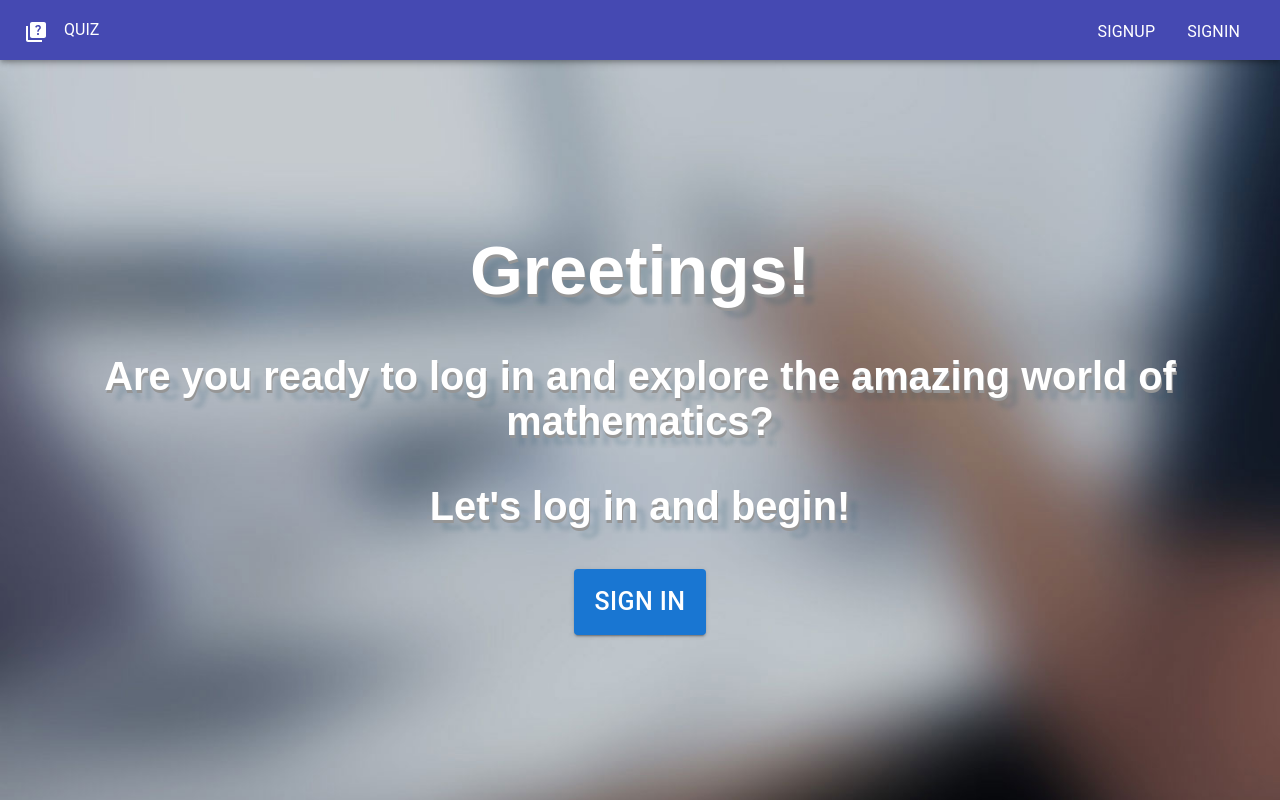
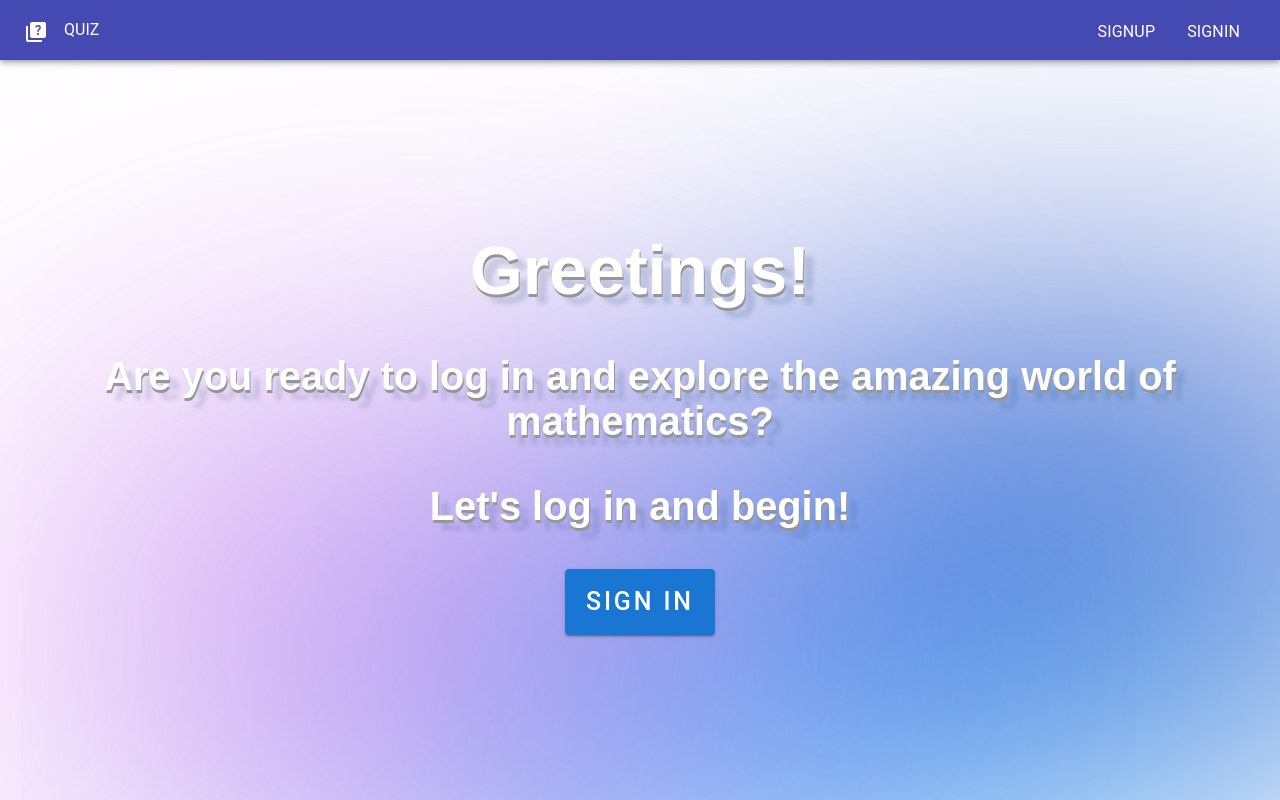
Before and after one commit to JeffLiusGitHub/react_quiz_redux_reactQuery_node_react_router, a React (Create React App) app in the folder react-quiz/: page / in a window 1280 px wide. Built offline with nearby package versions, Linux system fonts and the light colour scheme; a web font is replaced by a local one.

Commit message:
add welcome page and form background color

```diff
--- a/react-quiz/src/Page/WelcomePage.js
+++ b/react-quiz/src/Page/WelcomePage.js
@@ -19,7 +19,11 @@ const WelcomePage = () => {
 					</h3>
 					<h3>Let's log in and begin!</h3>
 				</SloganContainer>
-				<CustomButton toUrl={'auth/signin'} buttonContent={'SIGN IN'} />
+				<CustomButton
+					toUrl={'auth/signin'}
+					buttonContent={'SIGN IN'}
+					style={{ fontSize: '100px' }}
+				/>
 			</ContentContainer>
 		</>
 	);
--- a/react-quiz/src/Page/WelcomePageStyle.js
+++ b/react-quiz/src/Page/WelcomePageStyle.js
@@ -1,9 +1,9 @@
 import styled from 'styled-components';
-import background from '../assets/background.jpg';
+import landingBackground from '../assets/landingPage.svg';
 import { mobile, laptop, tablet } from '../helpers/responsive';
 
 export const BackgroundContainer = styled.div`
-	background-image: url(${background});
+	background-image: url(${landingBackground});
 	background-size: cover;
 	backdrop-filter: blur(5px);
 	height: 100%;
--- a/react-quiz/src/components/FormComponent.js
+++ b/react-quiz/src/components/FormComponent.js
@@ -5,6 +5,7 @@ import {
 	Container,
 	IconSection,
 	FormSection,
+	FormBackground,
 	FormContainer,
 	Title,
 	Input,
@@ -58,6 +59,7 @@ const FormComponent = ({ title, animationType, fetchUrl, onSuccess }) => {
 					<Button onClick={onSubmit}>{title.toUpperCase()}</Button>
 					{error}
 				</FormContainer>
+				<FormBackground />
 			</FormSection>
 		</Container>
 	);
--- a/react-quiz/src/components/FormComponentStyle.js
+++ b/react-quiz/src/components/FormComponentStyle.js
@@ -13,6 +13,7 @@ export const IconSection = styled.div`
 	width: 30%;
 	height: 100%;
 	background-color: rgba(61, 61, 237, 0.249);
+	/* background-color: linear-gradient(160deg, #5e7ef9 15%, #ffa2ba 70%); */
 	display: flex;
 	justify-content: center;
 	align-items: center;
@@ -25,12 +26,21 @@ export const FormSection = styled.div`
 	display: flex;
 	justify-content: center;
 	align-items: center;
-	background: radial-gradient(
-		circle,
-		rgba(207, 207, 251, 1) 0%,
-		rgba(148, 187, 233, 1) 100%
-	);
+	background: linear-gradient(160deg, #5e7ef9 15%, #ffa2ba 70%) !important;
+
 	${laptop({ width: '100%' })};
+`;
+export const FormBackground = styled.div`
+	position: absolute;
+	max-width: unset;
+	height: 100%;
+	display: flex;
+	justify-content: center;
+	align-items: center;
+	background: linear-gradient(160deg, #5e7ef9 15%, #ffa2ba 70%) !important;
+	filter: blur(150px);
+	transform: skewY(-20deg) translateY(0) translateZ(0);
+	z-index: -100;
 `;
 export const FormContainer = styled.form`
 	width: 50%;
```
Also changed, not shown: react-quiz/src/assets/background.jpg (deleted), react-quiz/src/assets/landingPage.svg (added).
